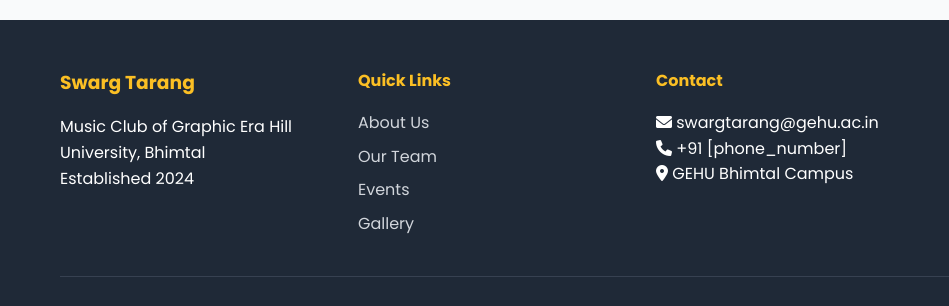
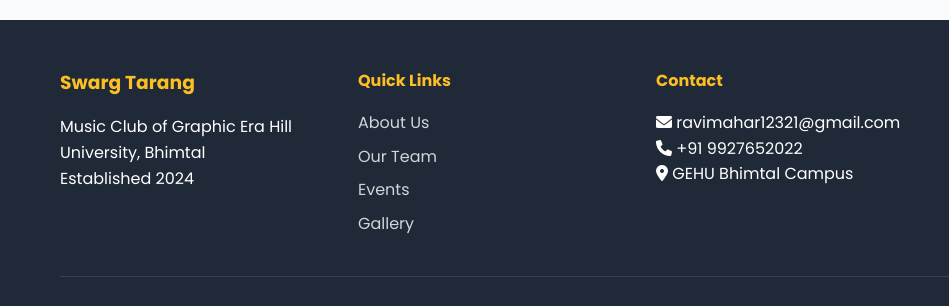
Before and after one commit to getthecodeoutofit/swar-tarang, a plain HTML site: page index.html in a window 1280 px wide. Shown: the part 5779-6085 px from the top of the page, 0-949 px from the left. Drawn offline with Linux system fonts and the light colour scheme.

Commit message:
Update index.html

```diff
--- a/index.html
+++ b/index.html
@@ -404,8 +404,8 @@
                 </div>
                 <div class="footer-section">
                     <h4>Contact</h4>
-                    <p><i class="fas fa-envelope"></i> swargtarang@gehu.ac.in</p>
-                    <p><i class="fas fa-phone"></i> +91 [phone_number]</p>
+                    <p><i class="fas fa-envelope"></i> ravimahar12321@gmail.com</p>
+                    <p><i class="fas fa-phone"></i> +91 9927652022</p>
                     <p><i class="fas fa-map-marker-alt"></i> GEHU Bhimtal Campus</p>
                 </div>
                 <div class="footer-section">
```
